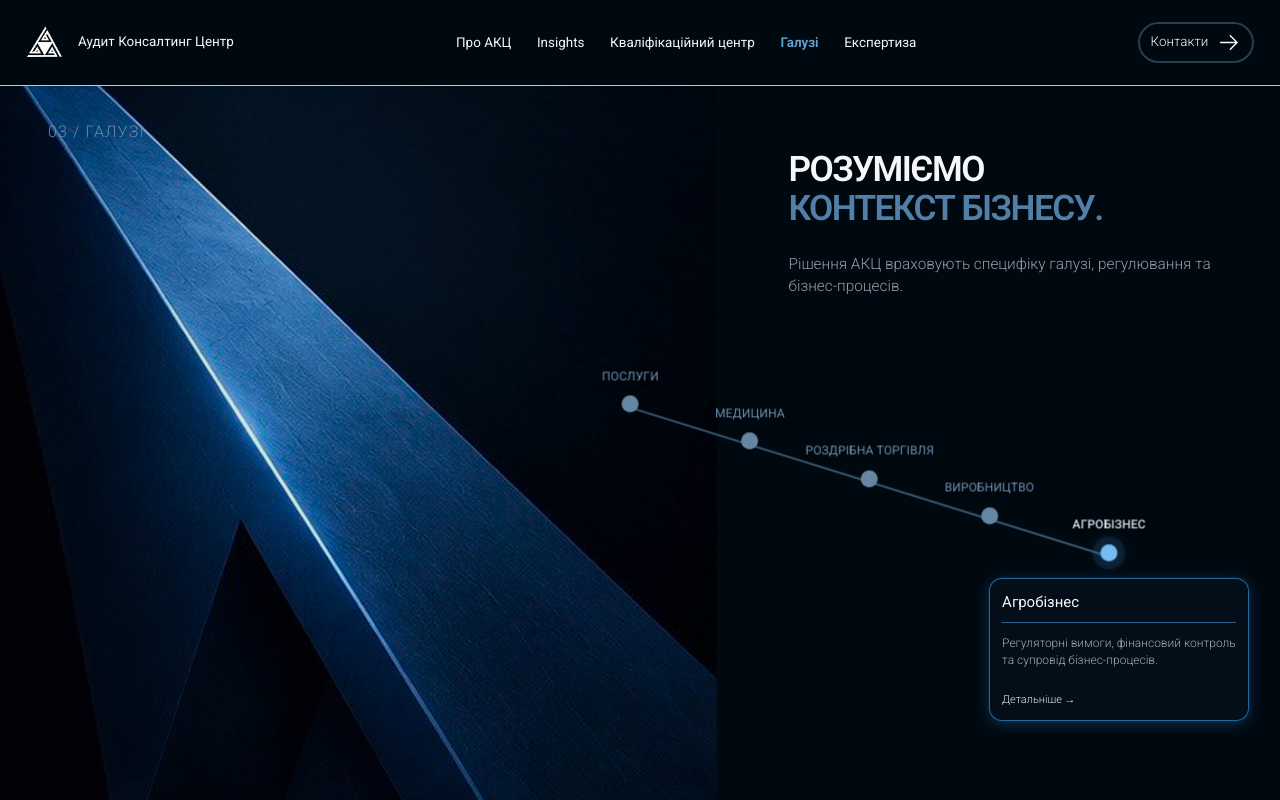
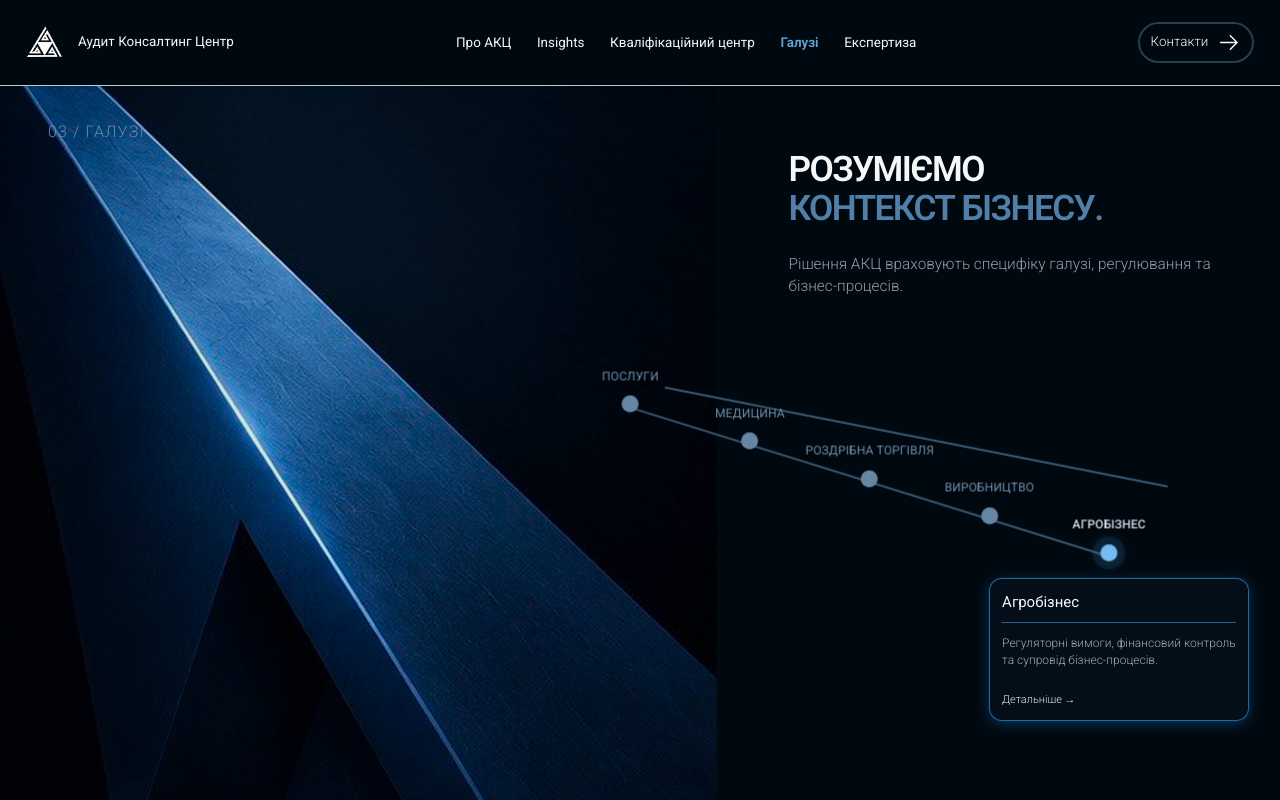
Before and after one commit to dnagorna3817-spec/website_akc_main, a Next.js app: page /industries in a window 1280 px wide. Built offline with nearby package versions, Linux system fonts and the light colour scheme.

Commit message:
Add mobile-specific industry line matching node geometry

```diff
--- a/app/industries/page.tsx
+++ b/app/industries/page.tsx
@@ -26,7 +26,8 @@ export default function IndustriesPage() {
           <p className="industries-intro">Рішення АКЦ враховують специфіку галузі, регулювання та бізнес-процесів.</p>
           <div className="industries-diagram">
             <div className="industries-plot">
-              <svg className="industries-line-svg" viewBox="0 0 1000 300" preserveAspectRatio="none" aria-hidden="true"><path pathLength="1000" d="M 20 114 L 820 294" /></svg>
+              <svg className="industries-line-svg industries-line-desktop" viewBox="0 0 1000 300" preserveAspectRatio="none" aria-hidden="true"><path pathLength="1000" d="M 20 114 L 820 294" /></svg>
+              <svg className="industries-line-svg industries-line-mobile" viewBox="0 0 1000 300" preserveAspectRatio="none" aria-hidden="true"><path pathLength="1000" d="M 80 90 L 920 210" /></svg>
             {sectors.map((sector, i) => (
               <button type="button" key={sector.name}
                 className={`industries-node industries-node-${i + 1}${active === i ? " selected" : ""}`}
```
